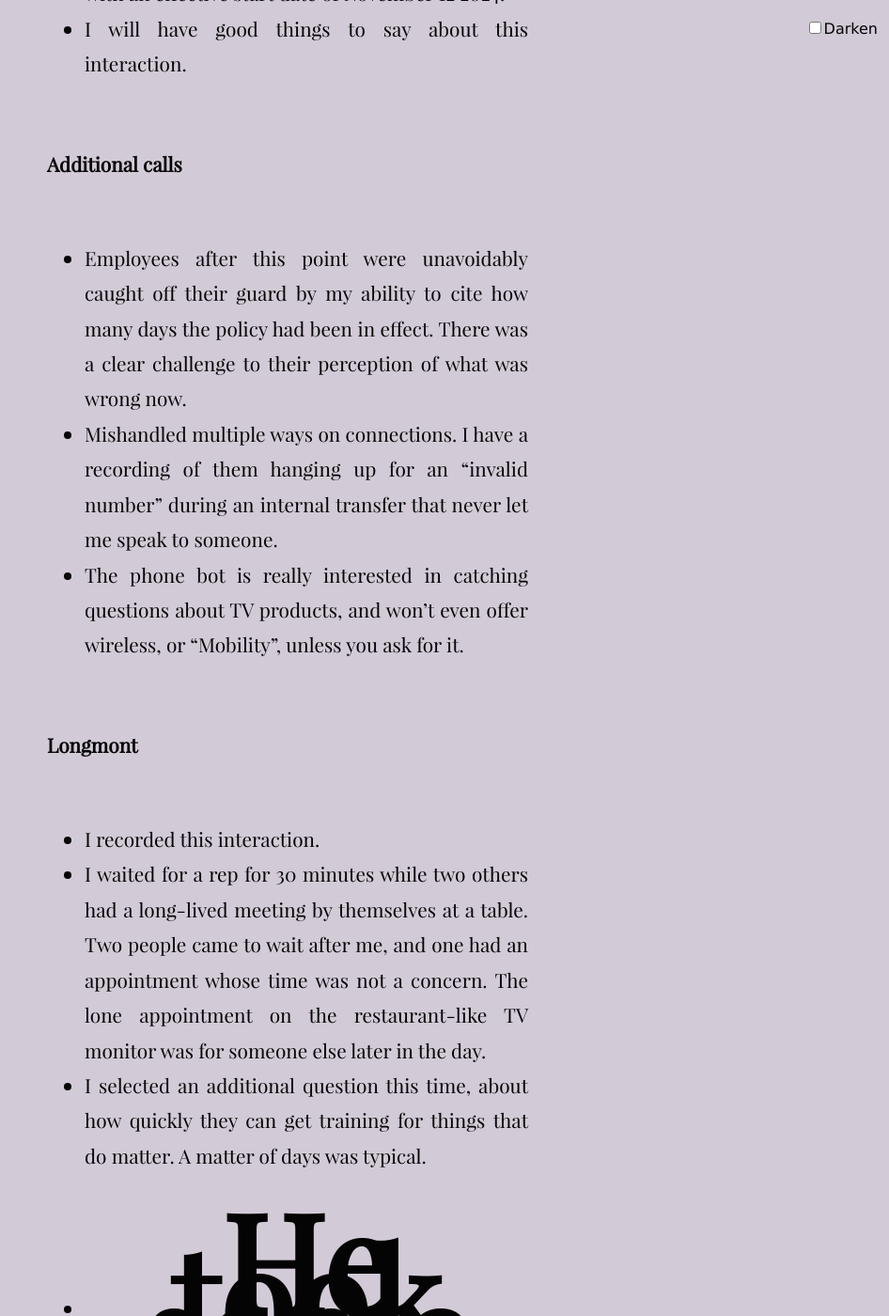
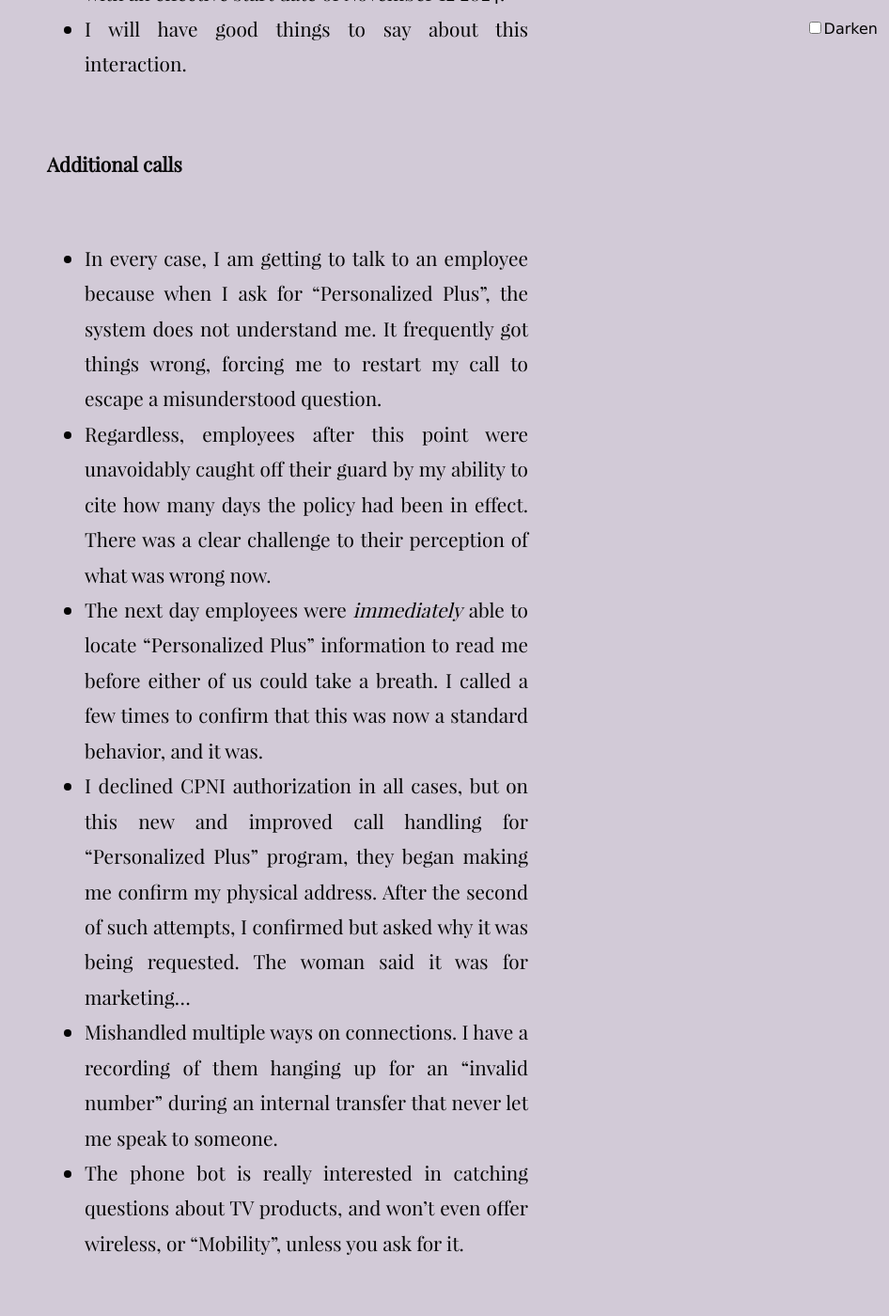
Before and after one commit to tiliv/antibody, a Jekyll site: the page built from docs/journal/autumn-ryan-Personalized-Plus/index.md, in a window 1280 px wide and 1400 px high, scrolled down 9465 px. Shown: the whole window at 94% size, without its empty margins (334-1280 px from the left). Built offline with Jekyll 4.4.1, drawn with Linux system fonts in a browser that asks for light colours; some of the changed text lies outside the part shown.

Commit message:
Add current notes and needs

```diff
--- a/docs/journal/autumn-ryan-Personalized-Plus/index.md
+++ b/docs/journal/autumn-ryan-Personalized-Plus/index.md
@@ -111,7 +111,10 @@
 
 #### Additional calls
 
-- Employees after this point were unavoidably caught off their guard by my ability to cite how many days the policy had been in effect. There was a clear challenge to their perception of what was wrong now.
+- In every case, I am getting to talk to an employee because when I ask for "Personalized Plus", the system does not understand me. It frequently got things wrong, forcing me to restart my call to escape a misunderstood question.
+- Regardless, employees after this point were unavoidably caught off their guard by my ability to cite how many days the policy had been in effect. There was a clear challenge to their perception of what was wrong now.
+- The next day employees were _immediately_ able to locate "Personalized Plus" information to read me before either of us could take a breath. I called a few times to confirm that this was now a standard behavior, and it was.
+- I declined CPNI authorization in all cases, but on this new and improved call handling for "Personalized Plus" program, they began making me confirm my physical address. After the second of such attempts, I confirmed but asked why it was being requested. The woman said it was for marketing...
 - Mishandled multiple ways on connections. I have a recording of them hanging up for an "invalid number" during an internal transfer that never let me speak to someone.
 - The phone bot is really interested in catching questions about TV products, and won't even offer wireless, or "Mobility", unless you ask for it.
 
@@ -133,4 +136,12 @@
 
 _I have a meager lead for contacting an official privacy policy advisor email address, which I will do and follow up._
 
+_There are several definitions of "make decisions" in the Terms/Privacy information which include AI by extended definitions supplied by AT&T._
+
+_I would like to know if AT&T's AI is:_
+
+1. _running unsupervised, handling what AT&T calls "sensitive data in most states"._
+2. _empowered to handle our fully enriched data with real-time location and ethnicity._
+3. _capable of approving the sale of our information without AT&T employees foreknowledge.
+
 {% include contact/autumn-ryan.html subject=page.contact_subject %}
```
